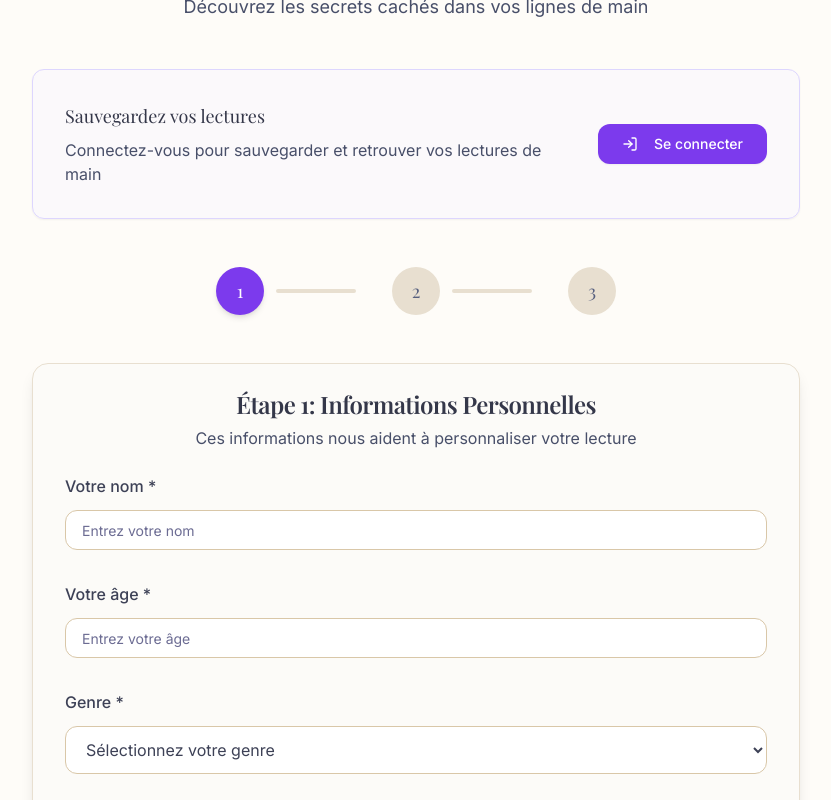
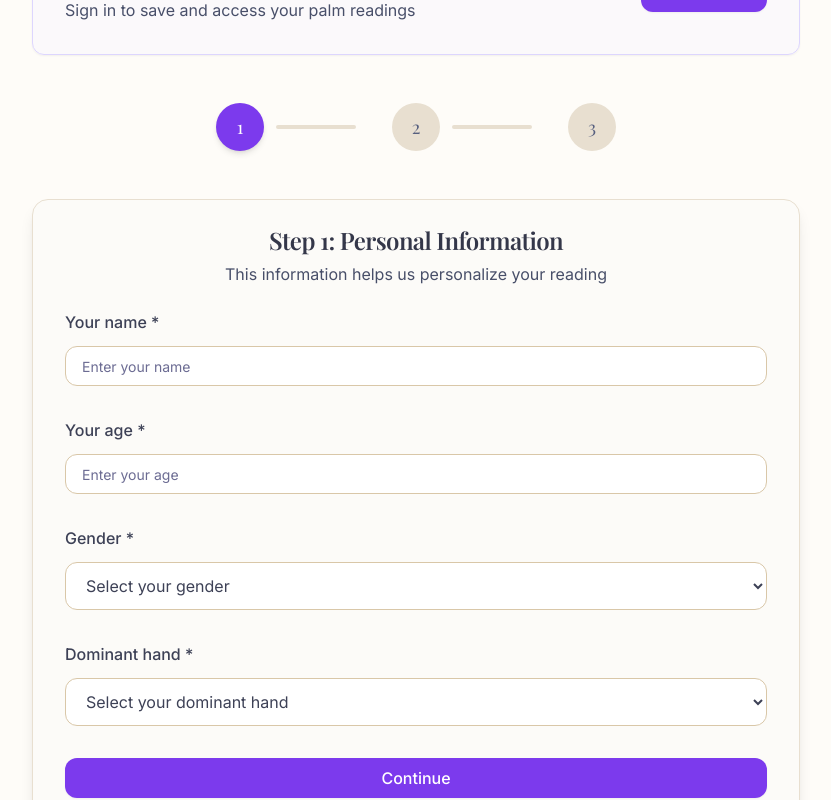
Before and after one commit to CrayonVoyage/handly-whispers-within, a React (Vite) app: page / in a window 1280 px wide. Shown: the part 340-1140 px from the top of the page, without its empty margins (224-1055 px from the left). Built offline with nearby package versions, Linux system fonts and the light colour scheme.

Commit message:
Refactor:
- Remove logo and subtitle.
- Translate text to English.
- Consolidate content on a single page.

```diff
--- a/src/components/HandlyForm.tsx
+++ b/src/components/HandlyForm.tsx
@@ -7,7 +7,7 @@ import ImageUploadSection from './ImageUploadSection';
 import PalmReadingResult from './PalmReadingResult';
 import { Button } from '@/components/ui/button';
 import { Card, CardContent, CardDescription, CardHeader, CardTitle } from '@/components/ui/card';
-import { Hand, LogIn } from 'lucide-react';
+import { LogIn } from 'lucide-react';
 import { useNavigate } from 'react-router-dom';
 import { useToast } from '@/hooks/use-toast';
 import { generatePalmReading } from '@/services/palmReading';
@@ -62,8 +62,8 @@ const HandlyForm = () => {
   const handleImagesSubmit = async () => {
     if (!dominantHandImage || !nonDominantHandImage) {
       toast({
-        title: "Images manquantes",
-        description: "Veuillez télécharger les deux photos de vos mains",
+        title: "Missing images",
+        description: "Please upload both hand photos",
         variant: "destructive"
       });
       return;
@@ -122,8 +122,8 @@ const HandlyForm = () => {
     } catch (error) {
       console.error('Error processing images:', error);
       toast({
-        title: "Erreur",
-        description: "Une erreur est survenue lors du traitement de vos images",
+        title: "Error",
+        description: "An error occurred while processing your images",
         variant: "destructive"
       });
     } finally {
@@ -144,17 +144,11 @@ const HandlyForm = () => {
       <div className="max-w-3xl mx-auto">
         {/* Header */}
         <div className="text-center mb-12">
-          <div className="flex justify-center mb-6">
-            <Hand className="h-20 w-20 text-violet-600" />
-          </div>
           <h1 className="text-5xl font-playfair font-medium text-navy-800 mb-4">
             Handly
           </h1>
-          <p className="text-xl font-playfair italic text-navy-600 mb-2">
+          <p className="text-xl font-playfair italic text-navy-600 mb-8">
             "There's a map in your hand."
-          </p>
-          <p className="text-lg text-navy-600 font-inter">
-            Découvrez les secrets cachés dans vos lignes de main
           </p>
         </div>
 
@@ -163,12 +157,12 @@ const HandlyForm = () => {
           <Card className="mb-12 border-violet-200 bg-lavender-50/50 shadow-sm">
             <CardContent className="flex flex-col sm:flex-row items-center justify-between p-8 gap-4">
               <div className="text-center sm:text-left">
-                <h3 className="font-playfair font-medium text-lg text-navy-800 mb-2">Sauvegardez vos lectures</h3>
-                <p className="text-navy-600">Connectez-vous pour sauvegarder et retrouver vos lectures de main</p>
+                <h3 className="font-playfair font-medium text-lg text-navy-800 mb-2">Save your readings</h3>
+                <p className="text-navy-600">Sign in to save and access your palm readings</p>
               </div>
               <Button onClick={() => navigate('/auth')} className="bg-violet-600 hover:bg-violet-700 text-white px-6 py-3 rounded-xl shadow-sm hover:shadow-md transition-all">
                 <LogIn className="h-4 w-4 mr-2" />
-                Se connecter
+                Sign In
               </Button>
             </CardContent>
           </Card>
@@ -200,9 +194,9 @@ const HandlyForm = () => {
         {currentStep === 1 && (
           <Card className="shadow-lg border-sand-200 bg-card rounded-2xl">
             <CardHeader className="text-center pb-6">
-              <CardTitle className="text-2xl font-playfair text-navy-800">Étape 1: Informations Personnelles</CardTitle>
+              <CardTitle className="text-2xl font-playfair text-navy-800">Step 1: Personal Information</CardTitle>
               <CardDescription className="text-navy-600 text-base mt-2">
-                Ces informations nous aident à personnaliser votre lecture
+                This information helps us personalize your reading
               </CardDescription>
             </CardHeader>
             <CardContent className="px-8 pb-8">
@@ -214,9 +208,9 @@ const HandlyForm = () => {
         {currentStep === 2 && (
           <Card className="shadow-lg border-sand-200 bg-card rounded-2xl">
             <CardHeader className="text-center pb-6">
-              <CardTitle className="text-2xl font-playfair text-navy-800">Étape 2: Photos de vos Mains</CardTitle>
+              <CardTitle className="text-2xl font-playfair text-navy-800">Step 2: Hand Photos</CardTitle>
               <CardDescription className="text-navy-600 text-base mt-2">
-                Prenez des photos claires de vos deux mains pour une lecture précise
+                Take clear photos of both hands for an accurate reading
               </CardDescription>
             </CardHeader>
             <CardContent className="px-8 pb-8">
@@ -232,14 +226,14 @@ const HandlyForm = () => {
                   onClick={() => setCurrentStep(1)}
                   className="flex-1 border-sand-300 text-navy-700 hover:bg-sand-100 rounded-xl py-3"
                 >
-                  Retour
+                  Back
                 </Button>
                 <Button
                   onClick={handleImagesSubmit}
                   disabled={isLoading || !dominantHandImage || !nonDominantHandImage}
                   className="flex-1 bg-violet-600 hover:bg-violet-700 text-white rounded-xl py-3 shadow-sm hover:shadow-md transition-all"
                 >
-                  {isLoading ? 'Analyse en cours...' : 'Générer ma lecture'}
+                  {isLoading ? 'Analyzing...' : 'Generate my reading'}
                 </Button>
               </div>
             </CardContent>
--- a/src/components/ImageUploadSection.tsx
+++ b/src/components/ImageUploadSection.tsx
@@ -19,7 +19,7 @@ const ImageUploadSection: React.FC<ImageUploadSectionProps> = ({
     <div className="space-y-6">
       {/* Dominant Hand Image Upload */}
       <ImageUpload
-        label="Photo de la main dominante"
+        label="Dominant hand photo"
         required={true}
         onImageChange={onDominantHandChange}
         image={dominantHandImage}
@@ -27,7 +27,7 @@ const ImageUploadSection: React.FC<ImageUploadSectionProps> = ({
 
       {/* Non-Dominant Hand Image Upload */}
       <ImageUpload
-        label="Photo de la main non-dominante (Optionnel)"
+        label="Non-dominant hand photo (Optional)"
         required={false}
         onImageChange={onNonDominantHandChange}
         image={nonDominantHandImage}
--- a/src/components/PalmReadingResult.tsx
+++ b/src/components/PalmReadingResult.tsx
@@ -25,11 +25,11 @@ const PalmReadingResult: React.FC<PalmReadingResultProps> = ({
         <CardHeader className="text-center pb-6">
           <CardTitle className="text-3xl font-playfair text-navy-800 flex items-center justify-center gap-3">
             <Sparkles className="h-7 w-7 text-violet-600" />
-            Votre Lecture de Main
+            Your Palm Reading
             <Sparkles className="h-7 w-7 text-violet-600" />
           </CardTitle>
           <p className="text-lg text-navy-600 font-playfair italic mt-2">
-            Lecture personnalisée pour {personalInfo.name}
+            Personal reading for {personalInfo.name}
           </p>
         </CardHeader>
         <CardContent className="px-8 pb-8">
@@ -46,7 +46,7 @@ const PalmReadingResult: React.FC<PalmReadingResultProps> = ({
           className="flex items-center gap-3 border-violet-300 text-violet-700 hover:bg-violet-50 rounded-xl px-8 py-3 text-base shadow-sm hover:shadow-md transition-all"
         >
           <RotateCcw className="h-5 w-5" />
-          Nouvelle lecture
+          New reading
         </Button>
       </div>
     </div>
--- a/src/components/PersonalInfoForm.tsx
+++ b/src/components/PersonalInfoForm.tsx
@@ -32,13 +32,13 @@ const PersonalInfoForm: React.FC<PersonalInfoFormProps> = ({ onSubmit }) => {
       {/* Name */}
       <div>
         <label className="block text-base font-medium text-navy-700 mb-3">
-          Votre nom *
+          Your name *
         </label>
         <Input
           value={formData.name}
           onChange={(e) => handleInputChange('name', e.target.value)}
           className="bg-white border-sand-300 focus:border-violet-400 focus:ring-violet-400 rounded-xl py-3 px-4 text-base"
-          placeholder="Entrez votre nom"
+          placeholder="Enter your name"
           required
         />
       </div>
@@ -46,14 +46,14 @@ const PersonalInfoForm: React.FC<PersonalInfoFormProps> = ({ onSubmit }) => {
       {/* Age */}
       <div>
         <label className="block text-base font-medium text-navy-700 mb-3">
-          Votre âge *
+          Your age *
         </label>
         <Input
           type="number"
           value={formData.age}
           onChange={(e) => handleInputChange('age', e.target.value)}
           className="bg-white border-sand-300 focus:border-violet-400 focus:ring-violet-400 rounded-xl py-3 px-4 text-base"
-          placeholder="Entrez votre âge"
+          placeholder="Enter your age"
           min="1"
           max="150"
           required
@@ -63,7 +63,7 @@ const PersonalInfoForm: React.FC<PersonalInfoFormProps> = ({ onSubmit }) => {
       {/* Gender */}
       <div>
         <label className="block text-base font-medium text-navy-700 mb-3">
-          Genre *
+          Gender *
         </label>
         <select
           value={formData.gender}
@@ -71,18 +71,18 @@ const PersonalInfoForm: React.FC<PersonalInfoFormProps> = ({ onSubmit }) => {
           className="w-full py-3 px-4 bg-white border border-sand-300 rounded-xl focus:outline-none focus:ring-2 focus:ring-violet-400 focus:border-violet-400 text-navy-700 text-base"
           required
         >
-          <option value="">Sélectionnez votre genre</option>
-          <option value="Female">Femme</option>
-          <option value="Male">Homme</option>
-          <option value="Non-binary">Non-binaire</option>
-          <option value="Prefer not to say">Préfère ne pas dire</option>
+          <option value="">Select your gender</option>
+          <option value="Female">Female</option>
+          <option value="Male">Male</option>
+          <option value="Non-binary">Non-binary</option>
+          <option value="Prefer not to say">Prefer not to say</option>
         </select>
       </div>
 
       {/* Dominant Hand */}
       <div>
         <label className="block text-base font-medium text-navy-700 mb-3">
-          Main dominante *
+          Dominant hand *
         </label>
         <select
           value={formData.dominant_hand}
@@ -90,9 +90,9 @@ const PersonalInfoForm: React.FC<PersonalInfoFormProps> = ({ onSubmit }) => {
           className="w-full py-3 px-4 bg-white border border-sand-300 rounded-xl focus:outline-none focus:ring-2 focus:ring-violet-400 focus:border-violet-400 text-navy-700 text-base"
           required
         >
-          <option value="">Sélectionnez votre main dominante</option>
-          <option value="Left">Gauche</option>
-          <option value="Right">Droite</option>
+          <option value="">Select your dominant hand</option>
+          <option value="Left">Left</option>
+          <option value="Right">Right</option>
         </select>
       </div>
 
@@ -100,7 +100,7 @@ const PersonalInfoForm: React.FC<PersonalInfoFormProps> = ({ onSubmit }) => {
         type="submit"
         className="w-full bg-violet-600 hover:bg-violet-700 text-white rounded-xl py-4 text-base font-medium shadow-sm hover:shadow-md transition-all"
       >
-        Continuer
+        Continue
       </Button>
     </form>
   );
```
